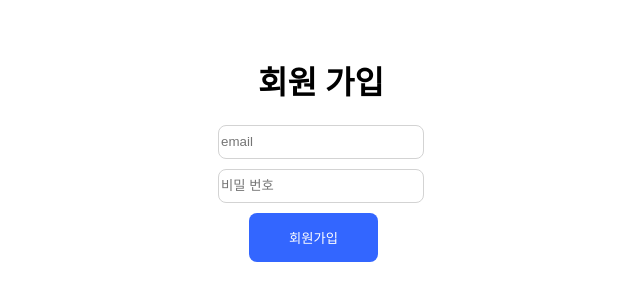
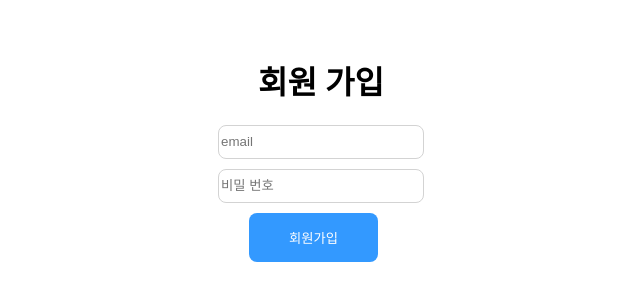
Before and after one commit to woongminKi/wanted-pre-onboarding-frontend, a React (Create React App) app: page /signup in a window 1280 px wide. Shown: the part 172-472 px from the top of the page, without its empty margins (319-959 px from the left). Built offline with nearby package versions, Linux system fonts and the light colour scheme.

Commit message:
css: validate SignUp and SignIn button color

```diff
--- a/src/components/SignIn.jsx
+++ b/src/components/SignIn.jsx
@@ -43,6 +43,8 @@ export default function SignIn() {
   useEffect(() => {
     if (email.includes("@") && passWord.length >= 8) {
       setValidate(false);
+    } else {
+      setValidate(true);
     }
   }, [email, passWord]);
 
@@ -110,7 +112,7 @@ const Button = styled.button`
   padding: 15px 40px 15px 40px;
   border: none;
   border-radius: 8px;
-  background: #3366ff;
+  background: ${(props) => (props.disabled ? "#3399ff" : "#3366ff")};
   color: white;
   cursor: pointer;
 `;
--- a/src/components/SignUp.jsx
+++ b/src/components/SignUp.jsx
@@ -41,6 +41,8 @@ export default function SignUp() {
   useEffect(() => {
     if (email.includes("@") && passWord.length >= 8) {
       setValidate(false);
+    } else {
+      setValidate(true);
     }
   }, [email, passWord]);
 
@@ -108,7 +110,7 @@ const Button = styled.button`
   padding: 15px 40px 15px 40px;
   border: none;
   border-radius: 8px;
-  background: #3366ff;
+  background: ${(props) => (props.disabled ? "#3399ff" : "#3366ff")};
   color: white;
   cursor: pointer;
 `;
--- a/src/components/Todo.jsx
+++ b/src/components/Todo.jsx
@@ -43,7 +43,6 @@ export default function Todo() {
     }
 
     updateTodoListData();
-    window.location.reload();
   };
 
   // eslint-disable-next-line react-hooks/exhaustive-deps
@@ -132,6 +131,7 @@ export default function Todo() {
     });
 
     updateTodoList(targetId, checkCompleted, todoValue);
+    window.location.reload();
   };
 
   const handleCheckButton = (e) => {
```
